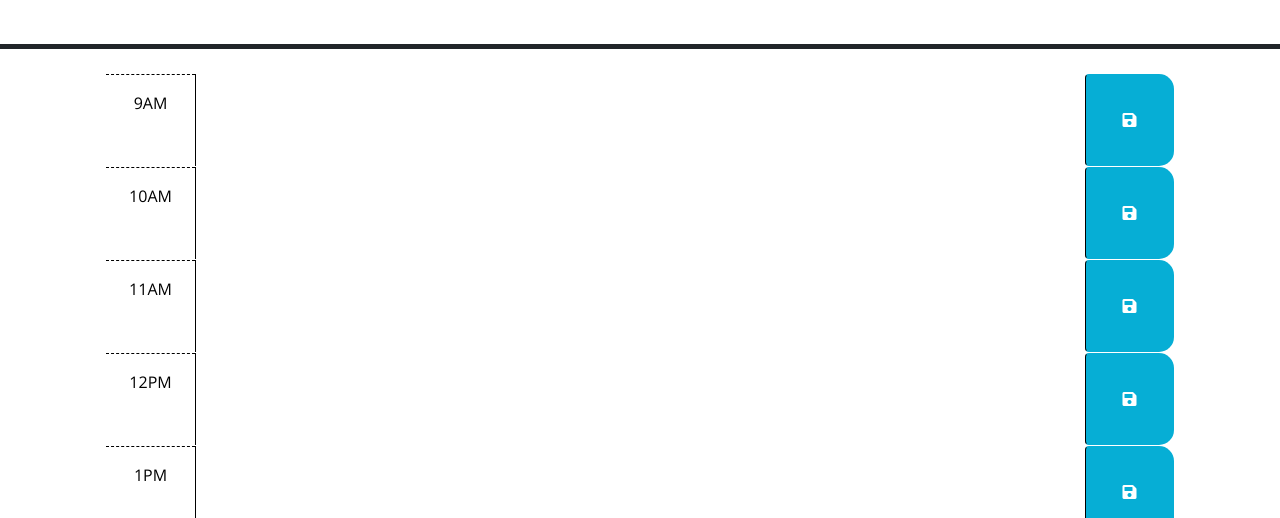
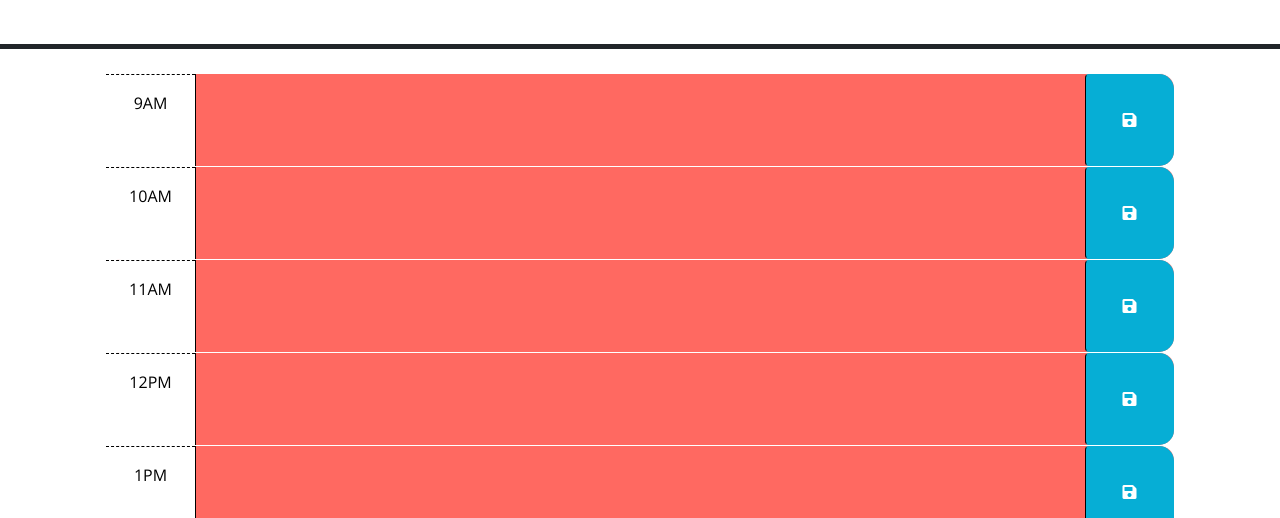
Before and after one commit to kaylaasana/work-day-scheduler, a plain HTML site: page index.html in a window 1280 px wide. Shown: the part 282-800 px from the top of the page. Drawn offline with nearby package versions, Linux system fonts and the light colour scheme.

Commit message:
added classes to time blocks based on current time of day

```diff
--- a/Assets/JS/script.js
+++ b/Assets/JS/script.js
@@ -31,26 +31,21 @@ $(function () {
         //setItem for localStorage to save the input of only that particular hour by using 'this'
   // });
 
-  //First
-  // TODO: Add code to apply the past, present, or future class to each time
-  // block by comparing the id to the current hour. HINTS: How can the id
-  // attribute of each time-block be used to conditionally add or remove the
-  // past, present, and future classes? How can Day.js be used to get the
-  // current hour in 24-hour time?
-  // 0. use jquery.children to select the parent element of the child we want to conver into array (time blocks)
+  //grab current time (just the hour)
+  var currentHour = dayjs().hour();
 
-  // document.querySelectorAll("time-block"); < -- use this method in jquery to select entire class to target an array of the time blocks in for loop described below vv
+  for (var i = 9; i < 18; i++) {
+      var hourEl = $('#hour-' + i);
 
-  // 1. use dayjs() to grab current time (just the hour)
-  // 2. use for loop for all the time blocks
-        // 0. inside the for loop select the time block
-        //start for loop with i = 9 rather than 0; i < 18; i++
-        // document.querySelector('#hour-' + i); < -- jquery version
-        //a. use if statement to compare the current hour to the hour of the block we are on  (ex: compare to 9a then 10a then 11a etc etc)
-        // b. if the current hour is less than time block apple future class
-        // c. else if the current time is equal to time block apply present class
-        // d. else the current time is greater than time block apply past class
-  // 3. remove past, present and future class in html and append the correct class
+      if (currentHour < i) {
+            hourEl.addClass('present');
+      }else if (currentHour === i) {
+            hourEl.addClass('past');
+      }else {
+            hourEl.addClass('future');
+      }
+
+};
 
   // TODO: Add code to get any user input that was saved in localStorage and set
   // the values of the corresponding textarea elements. HINT: How can the id
@@ -67,4 +62,6 @@ $(function () {
   // 1. create a variable and use dayjs() to get current date (time optional)
   // 2. $('#currentDay).text(var)
 
+
+
 });
```
Also changed, not shown: index.html (+1 -13 lines).
